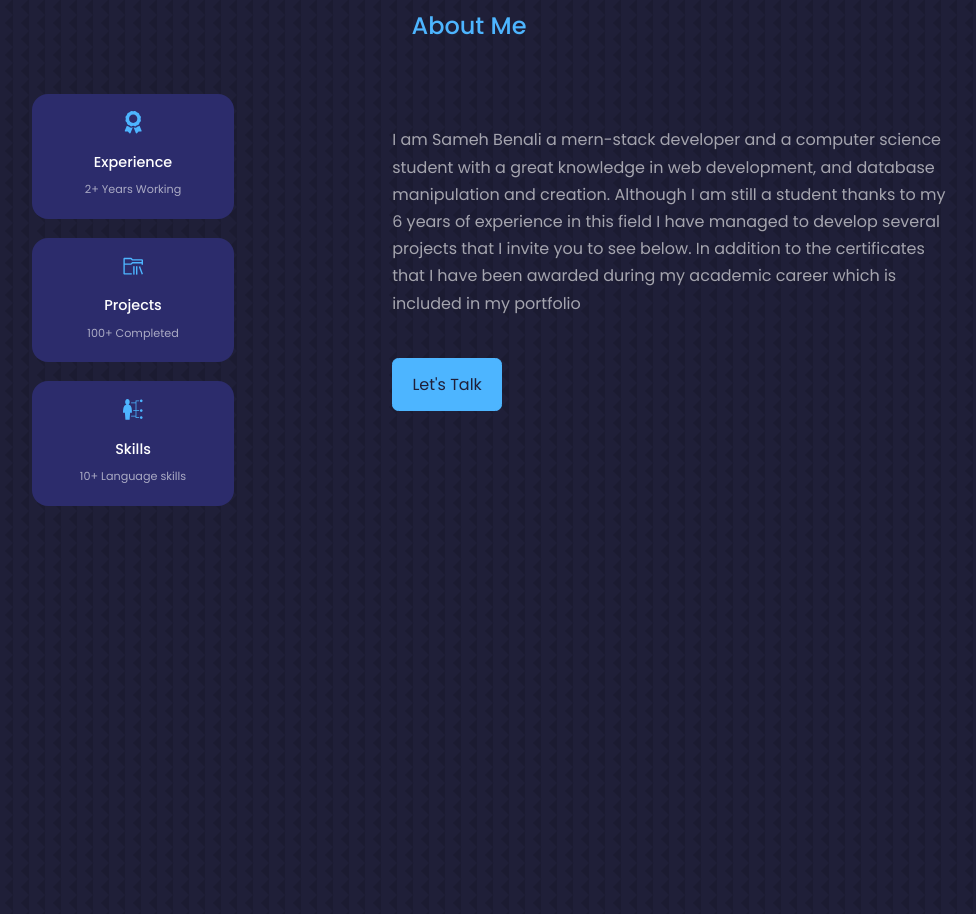
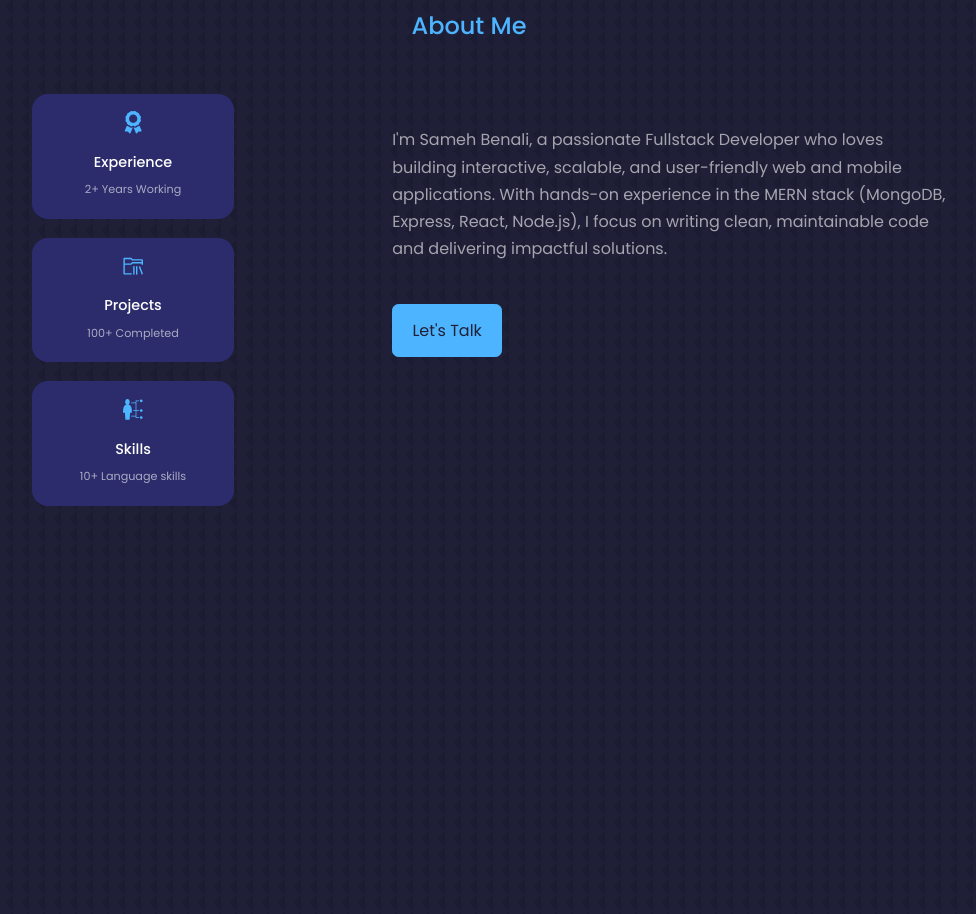
Before and after one commit to samehben3li/portfolio2, a React (Create React App) app: page / in a window 1280 px wide. Shown: the part 945-1859 px from the top of the page, without its empty margins (171-1147 px from the left). Built offline with nearby package versions, Linux system fonts and the light colour scheme.

Commit message:
refactor: clean up About component and update contact email handling

```diff
--- a/src/components/about/About.jsx
+++ b/src/components/about/About.jsx
@@ -1,7 +1,7 @@
-import "./about.css"
-import { FaAward } from "react-icons/fa"
-import { GiSkills } from "react-icons/gi"
-import { VscFolderLibrary } from "react-icons/vsc"
+import "./about.css";
+import { FaAward } from "react-icons/fa";
+import { GiSkills } from "react-icons/gi";
+import { VscFolderLibrary } from "react-icons/vsc";
 
 const About = () => {
   return (
@@ -12,30 +12,37 @@ const About = () => {
         <div className="about__me">
           <div className="about__cards">
             <article className="about__card">
-              <FaAward className="about__icon"/>
+              <FaAward className="about__icon" />
               <h5>Experience</h5>
               <small>2+ Years Working</small>
             </article>
             <article className="about__card">
-              <VscFolderLibrary className="about__icon"/>
+              <VscFolderLibrary className="about__icon" />
               <h5>Projects</h5>
               <small>100+ Completed</small>
             </article>
             <article className="about__card">
-              <GiSkills className="about__icon"/>
+              <GiSkills className="about__icon" />
               <h5>Skills</h5>
               <small>10+ Language skills</small>
             </article>
           </div>
         </div>
         <div className="about__content">
-
-          <p>I am Sameh Benali a mern-stack developer and a computer science student with a great knowledge in web development, and database manipulation and creation. Although I am still a student thanks to my 6 years of experience in this field I have managed to develop several projects that I invite you to see below. In addition to the certificates that I have been awarded during my academic career which is included in my portfolio</p>
-          <a href="#contact" className="btn btn-primary">Let's Talk</a>
+          <p>
+            I'm Sameh Benali, a passionate Fullstack Developer who loves
+            building interactive, scalable, and user-friendly web and mobile
+            applications. With hands-on experience in the MERN stack (MongoDB,
+            Express, React, Node.js), I focus on writing clean, maintainable
+            code and delivering impactful solutions.
+          </p>
+          <a href="#contact" className="btn btn-primary">
+            Let's Talk
+          </a>
         </div>
       </div>
     </section>
-  )
-}
+  );
+};
 
-export default About
+export default About;
--- a/src/components/contact/Contact.jsx
+++ b/src/components/contact/Contact.jsx
@@ -2,7 +2,6 @@ import "./contact.css";
 import { MdOutlineEmail } from "react-icons/md";
 import { RiMessengerLine } from "react-icons/ri";
 import { BsWhatsapp } from "react-icons/bs";
-import emailjs from "emailjs-com";
 import { useRef } from "react";
 
 const Contact = () => {
@@ -10,23 +9,6 @@ const Contact = () => {
 
   const sendEmail = (e) => {
     e.preventDefault();
-
-    emailjs
-      .sendForm(
-        "service_byy3j5m",
-        "template_wr5ro09",
-        form.current,
-        "GBu0JBt40KfsB2xcD"
-      )
-      .then(
-        (result) => {
-          console.log(result.text);
-        },
-        (error) => {
-          console.log(error.text);
-        }
-      );
-    e.target.reset();
   };
 
   return (
```
